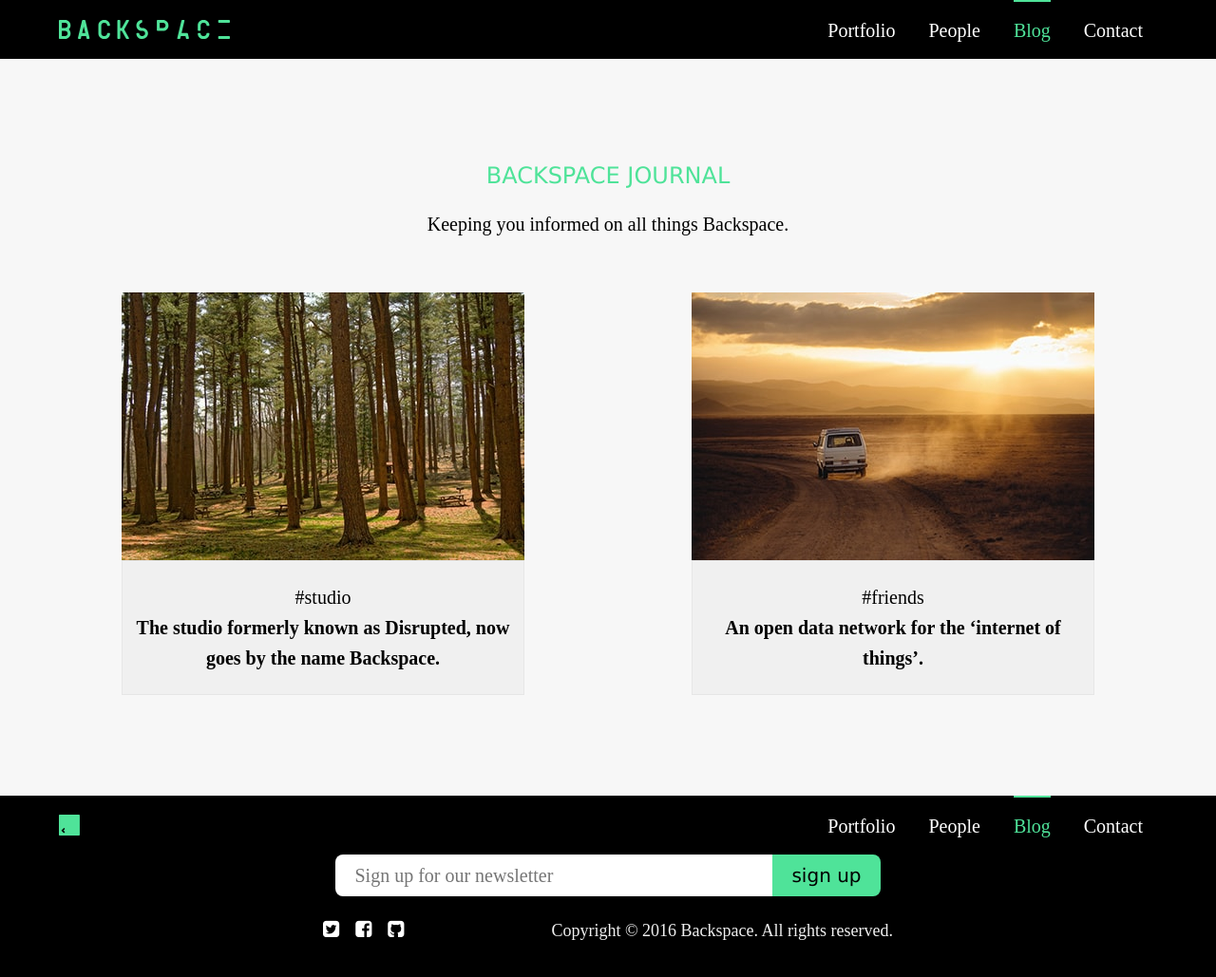
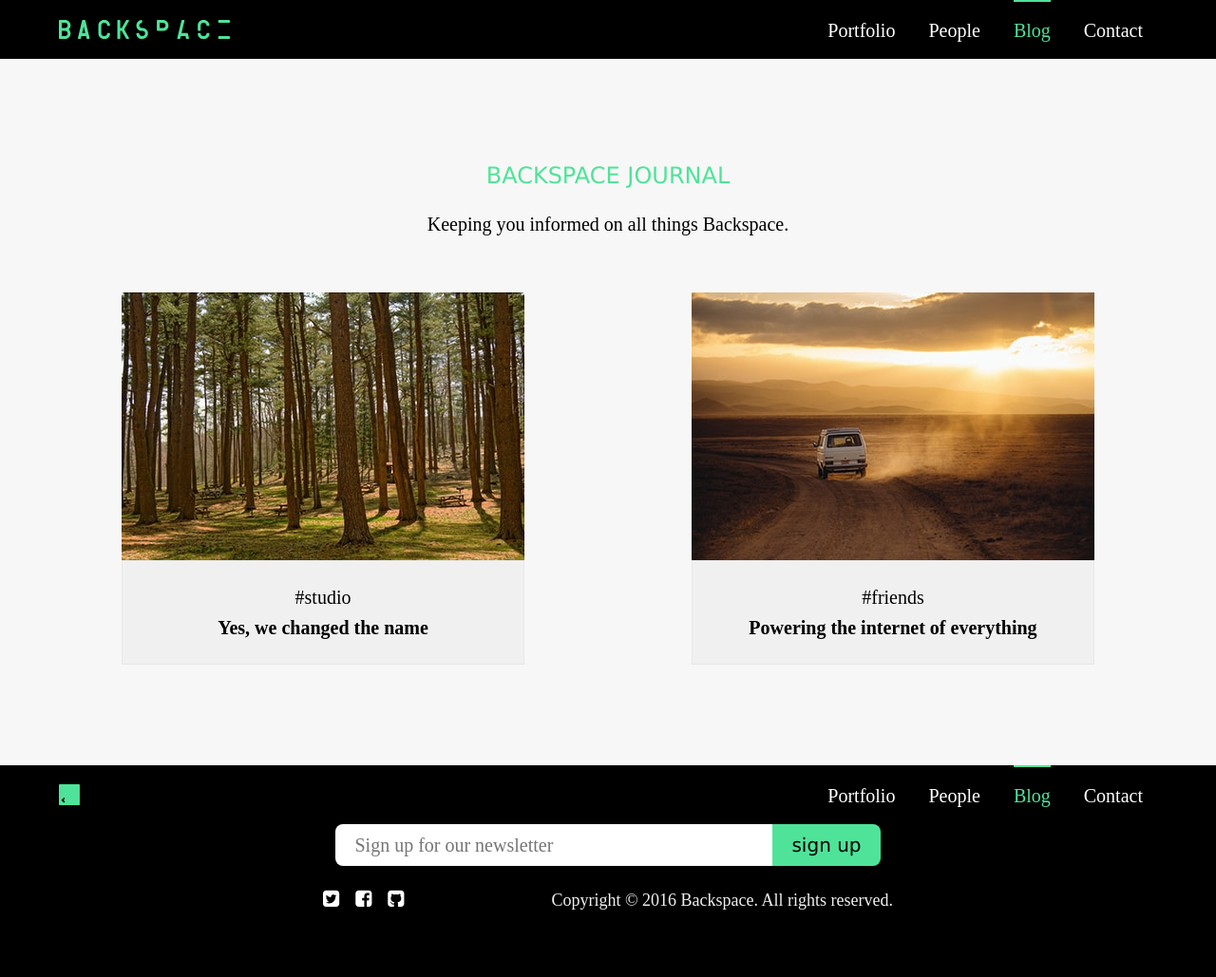
Before and after one commit to backspacehq/backspacehq.github.io, a Jekyll site: the page built from blog/index.html, in a window 1280 px wide and 1036 px high. Shown: the top 1029 px of the window at 95% size. Built offline with Jekyll 4.4.1, drawn with Linux system fonts in a browser that asks for light colours; Markdown is read by kramdown in place of the engine named in the settings; comment, search, counter and statistics services are not loaded.

Commit message:
gird widths

```diff
--- a/_posts/2015-07-01-powering-the-internet-of-everything.markdown
+++ b/_posts/2015-07-01-powering-the-internet-of-everything.markdown
@@ -1,6 +1,6 @@
 ---
 layout: post
-title:  "Powering the internet of everything."
+title:  "Powering the internet of everything"
 author: "Jons Janssens"
 author_image: /img/content/people/jons-janssens.png
 summary: >
--- a/_scss/_blog.sass
+++ b/_scss/_blog.sass
@@ -5,8 +5,7 @@
 
 .blog-grid .grid-item
   display: inline-block
-  min-width: 140px
-  max-width: 424px
+  width: 424px
   color: $base-black
 
   .grid-item-img
--- a/_scss/_pages.sass
+++ b/_scss/_pages.sass
@@ -82,8 +82,7 @@
 
 .grid-item
   margin: 0 3%
-  min-width: 140px
-  max-width: 280px
+  width: 280px
   margin-bottom: 40px
 
   .grid-item-title
--- a/_scss/_people.sass
+++ b/_scss/_people.sass
@@ -10,6 +10,8 @@
 
 .people-grid .grid-item
   margin: 0px 44px
+  width: 200px
+
 
   .grid-item-img
     background-color: inherit
--- a/blog/index.html
+++ b/blog/index.html
@@ -22,7 +22,7 @@
         </div>
         <div class="grid-item-desc">
           #{{ post.category }}<br>
-          <strong>{{ post.summary }}</strong>
+          <strong>{{ post.title }}</strong>
         </div>
       </a>
       {% endfor %}
```
Also changed, not shown: css/main.css.
